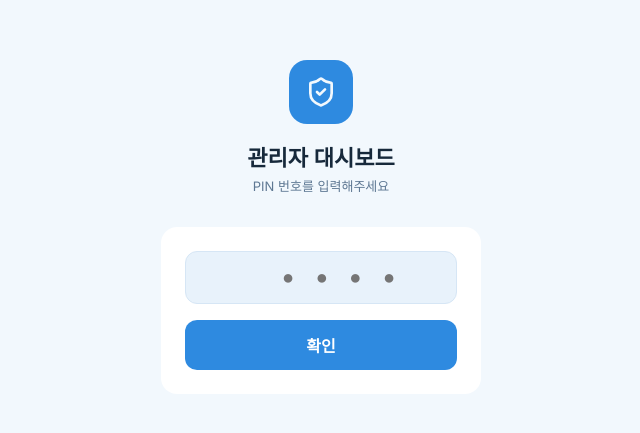
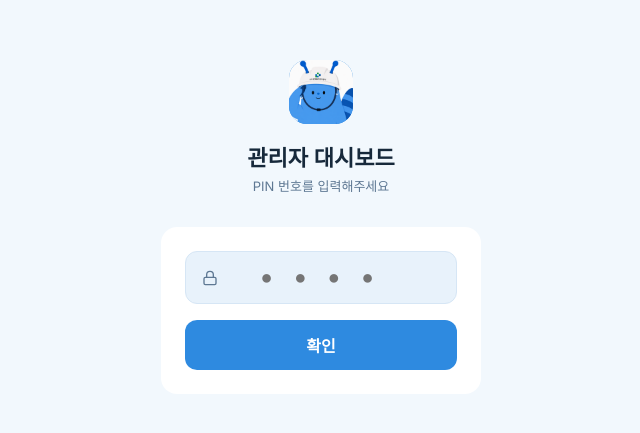
Before and after one commit to sojleeee/acha-sago-app, a React (Vite) app: page /admin in a window 1280 px wide. Shown: the part 173-606 px from the top of the page, without its empty margins (319-959 px from the left). Built offline with nearby package versions, Linux system fonts and the light colour scheme.

Commit message:
Update AdminApp.jsx

```diff
--- a/src/AdminApp.jsx
+++ b/src/AdminApp.jsx
@@ -114,8 +114,8 @@ export default function AdminApp() {
         <div style={{ background: C.surface, borderBottom: `3px solid ${C.blue}`, padding: "18px 16px 14px", position: "sticky", top: 0, zIndex: 10 }}>
           <div style={{ display: "flex", alignItems: "center", justifyContent: "space-between" }}>
             <div style={{ display: "flex", alignItems: "center", gap: 10 }}>
-              <div style={{ width: 38, height: 38, borderRadius: 10, background: C.blue, display: "flex", alignItems: "center", justifyContent: "center" }}>
-                <ShieldCheck size={20} color={C.bg} strokeWidth={2.5} />
+              <div style={{ width: 38, height: 38, borderRadius: 10, background: C.blue, display: "flex", alignItems: "center", justifyContent: "center", overflow: "hidden" }}>
+                <img src="/icon-192-admin.png" alt="" style={{ width: "100%", height: "100%", objectFit: "cover" }} />
               </div>
               <div>
                 <div className="osw" style={{ fontSize: 19, fontWeight: 700, lineHeight: 1.1, display: "flex", alignItems: "center", gap: 8 }}>
@@ -131,15 +131,16 @@ export default function AdminApp() {
                 </div>
               </div>
             </div>
-            <div style={{ display: "flex", alignItems: "center", gap: 6 }}>
+            <div style={{ display: "flex", alignItems: "center", gap: 6, flexShrink: 0 }}>
               <button
                 onClick={() => registerForPush().then((res) => setPushDebug(res))}
-                style={{ background: "transparent", border: `1px solid ${C.line}`, borderRadius: 8, padding: "6px 10px", color: C.muted, cursor: "pointer", display: "flex", alignItems: "center", gap: 5, fontSize: 12 }}
+                aria-label="알림 받기"
+                style={{ background: "transparent", border: `1px solid ${C.line}`, borderRadius: 8, width: 32, height: 32, color: C.muted, cursor: "pointer", display: "flex", alignItems: "center", justifyContent: "center", fontSize: 15, flexShrink: 0 }}
               >
-                🔔 알림 받기
+                🔔
               </button>
-              <button onClick={load} style={{ background: "transparent", border: `1px solid ${C.line}`, borderRadius: 8, padding: "6px 10px", color: C.muted, cursor: "pointer", display: "flex", alignItems: "center", gap: 5, fontSize: 12 }}>
-                <RefreshCw size={13} /> 새로고침
+              <button onClick={load} aria-label="새로고침" style={{ background: "transparent", border: `1px solid ${C.line}`, borderRadius: 8, width: 32, height: 32, color: C.muted, cursor: "pointer", display: "flex", alignItems: "center", justifyContent: "center", flexShrink: 0 }}>
+                <RefreshCw size={14} />
               </button>
             </div>
           </div>
@@ -554,8 +555,8 @@ function PinScreen({ onSuccess }) {
       `}</style>
       <div style={{ width: "100%", maxWidth: 320, animation: "fadein .3s ease" }}>
         <div style={{ display: "flex", flexDirection: "column", alignItems: "center", gap: 16, marginBottom: 32 }}>
-          <div style={{ width: 64, height: 64, borderRadius: 18, background: C.blue, display: "flex", alignItems: "center", justifyContent: "center" }}>
-            <ShieldCheck size={32} color={C.bg} />
+          <div style={{ width: 64, height: 64, borderRadius: 18, background: C.blue, display: "flex", alignItems: "center", justifyContent: "center", overflow: "hidden" }}>
+            <img src="/icon-192-admin.png" alt="" style={{ width: "100%", height: "100%", objectFit: "cover" }} />
           </div>
           <div style={{ textAlign: "center" }}>
             <div className="osw" style={{ fontSize: 22, fontWeight: 700, color: C.text }}>관리자 대시보드</div>
@@ -564,8 +565,8 @@ function PinScreen({ onSuccess }) {
         </div>
 
         <div style={{ background: C.surface, borderRadius: 16, padding: 24 }}>
-          <div style={{ display: "flex", alignItems: "center", gap: 8, background: C.surfaceAlt, border: `1.5px solid ${error ? C.red : C.line}`, borderRadius: 12, padding: "0 16px", marginBottom: error ? 8 : 16 }}>
-            <Lock size={16} color={C.muted} />
+          <div style={{ position: "relative", background: C.surfaceAlt, border: `1.5px solid ${error ? C.red : C.line}`, borderRadius: 12, padding: "0 16px", marginBottom: error ? 8 : 16 }}>
+            <Lock size={16} color={C.muted} style={{ position: "absolute", left: 16, top: "50%", transform: "translateY(-50%)" }} />
             <input
               ref={inputRef}
               type="password"
@@ -575,7 +576,7 @@ function PinScreen({ onSuccess }) {
               onChange={(e) => { setPin(e.target.value.replace(/\D/g, "")); setError(""); }}
               onKeyDown={(e) => e.key === "Enter" && check()}
               placeholder="● ● ● ●"
-              style={{ flex: 1, background: "transparent", border: "none", color: C.text, fontSize: 20, letterSpacing: 8, textAlign: "center", padding: "14px 0", outline: "none" }}
+              style={{ width: "100%", background: "transparent", border: "none", color: C.text, fontSize: 20, letterSpacing: 8, textAlign: "center", padding: "14px 0", outline: "none" }}
             />
           </div>
           {error && <p style={{ fontSize: 12, color: C.red, marginBottom: 12, textAlign: "center" }}>{error}</p>}
```
